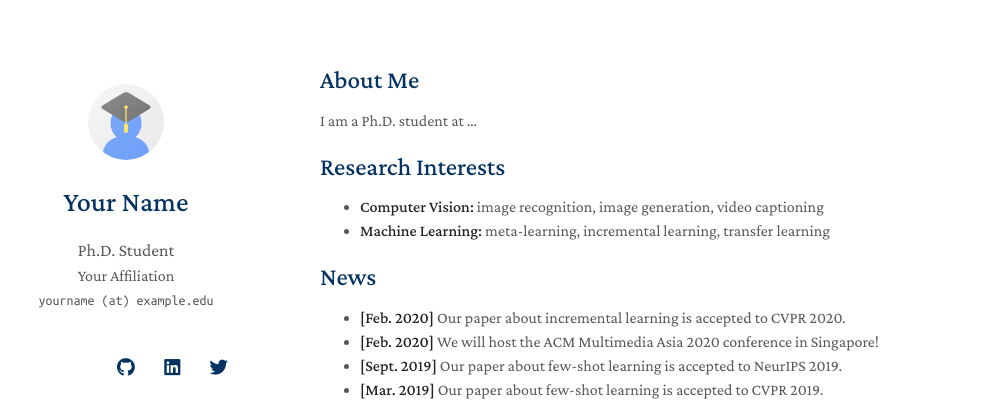
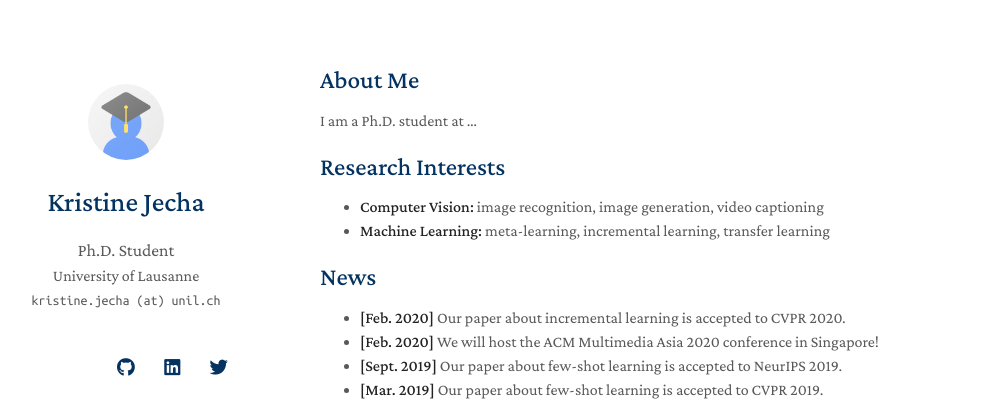
Before and after one commit to kriskaykj/kriskaykj.github.io, a Jekyll site: the page built from index.md, in a window 1280 px wide. Shown: the top 401 px of the page, without its empty margins (150-1135 px from the left). Built offline with Jekyll 4.4.1, drawn with Linux system fonts in a browser that asks for light colours; nearby versions of some CDN libraries; a style sheet for code colours, icons or effects is not loaded; our own code applies the rules of GitHub Pages for plain Markdown files.

Commit message:
Update _config.yml

```diff
--- a/_config.yml
+++ b/_config.yml
@@ -1,8 +1,8 @@
 # Basic Information
-title: Your Name
+title: Kristine Jecha
 position: Ph.D. Student
-affiliation: Your Affiliation
-email: yourname (at) example.edu
+affiliation: University of Lausanne
+email: kristine.jecha (at) unil.ch
 
 # Search Engine Optimization (SEO)
 # The following information is used to improve the website traffic from search engines, e.g., Google.
```
